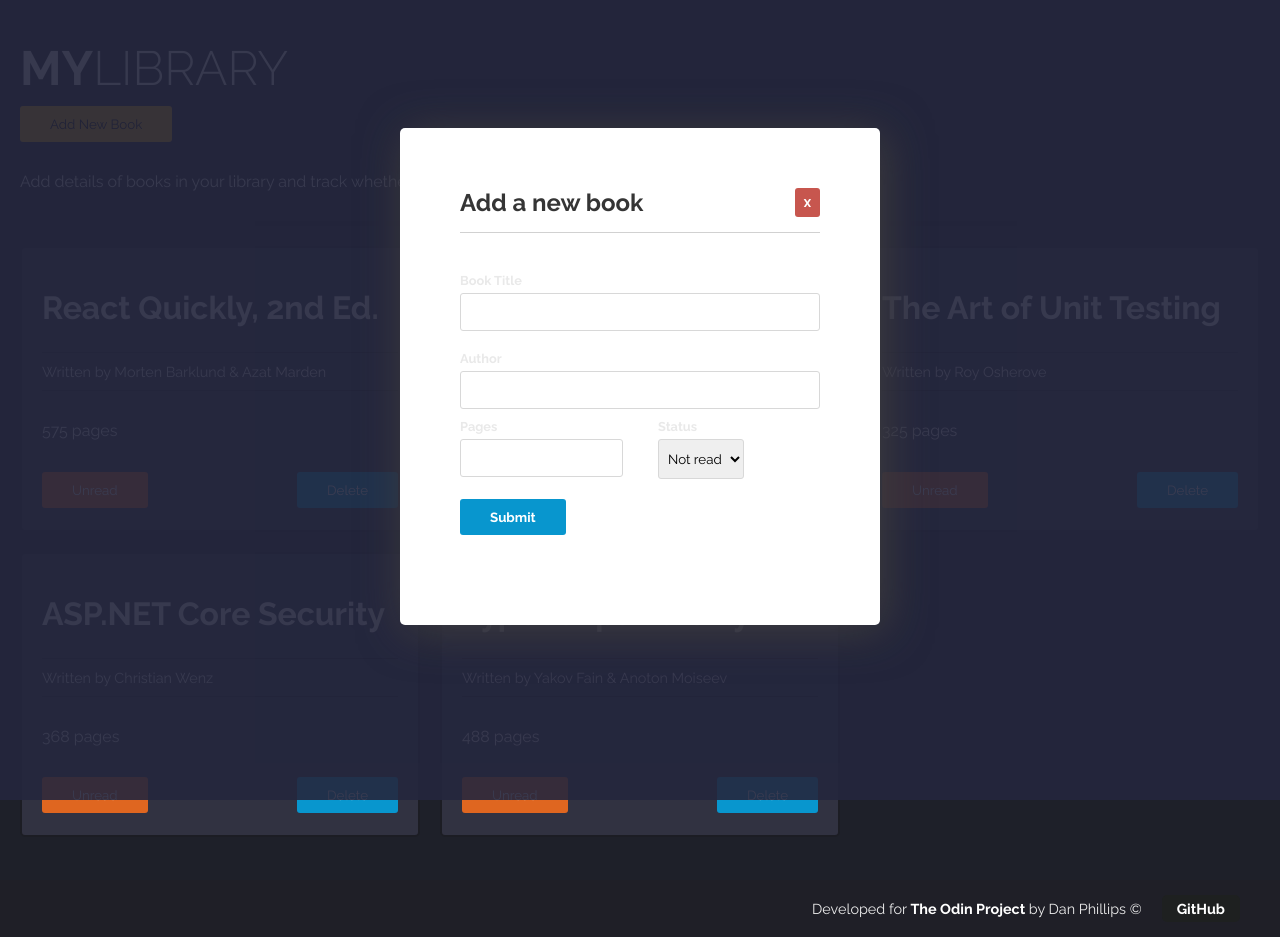
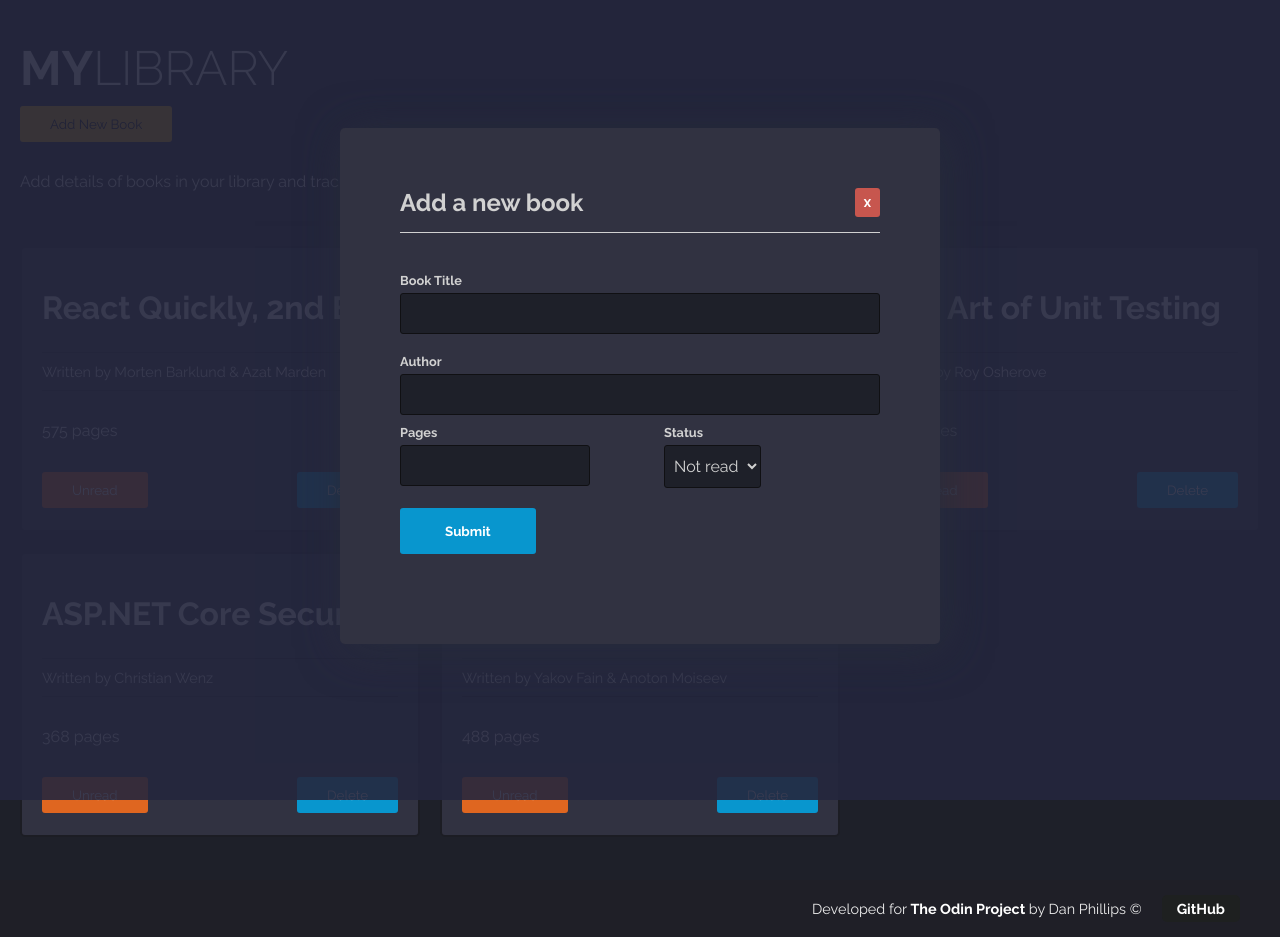
Before and after one commit to dan77uk/library, a plain HTML site: page index.html in a window 1280 px wide. Both pictures are taken after a click on the button "Add New Book". Drawn offline with Linux system fonts and the light colour scheme.

```diff
--- a/style.css
+++ b/style.css
@@ -33,17 +33,18 @@ html, body {
 #modalInner {
   background-color: rgb(255, 255, 255);
   margin: 10% auto;
-  width: 480px;
+  width: 600px;
   padding: 60px;
   border-radius: 5px;
-  box-shadow: 5px 5px 45px #3f3d3d;
+  box-shadow: 5px 5px 45px #272c3b;
+  background: rgb(49, 50, 65);
+  color: rgb(209, 209, 209);
 }
 
 #modalHeader {
   width: 100%;
   border-bottom: solid 1px rgb(209, 209, 209);
   padding-bottom: 15px;
-  color: rgb(53, 53, 53);
   display: flex;
 }
 
@@ -77,12 +78,16 @@ html, body {
   font-size: .8rem;
   font-weight: 700;
   margin-bottom: 5px;
+  color: rgb(209, 209, 209);
 }
 
 #newBookForm input, #newBookForm select {
   padding: 10px 5px;
-  border: solid 1px #d8d8d8;
+  border: solid 1px rgb(16, 16, 19);
   border-radius: 3px;
+  background: rgb(30, 32, 41);
+  color: rgb(209, 209, 209);
+  font-size: 1rem;
 }
 
 .oneCol {
@@ -108,6 +113,7 @@ html, body {
   font-weight: 700;
   background: rgb(8, 150, 206);
   color: rgb(255, 255, 255);
+  padding: 15px 45px;
 }
 
 #addBook:hover {
@@ -155,8 +161,6 @@ html button {
 
 
 /* Booklist Display */
-
-
 #bookList {
   border-top: solid 5px rgb(28, 29, 36);
   padding: 20px 0;
```
Also changed, not shown: library_theOdinProject.png (added), 1 other file.
